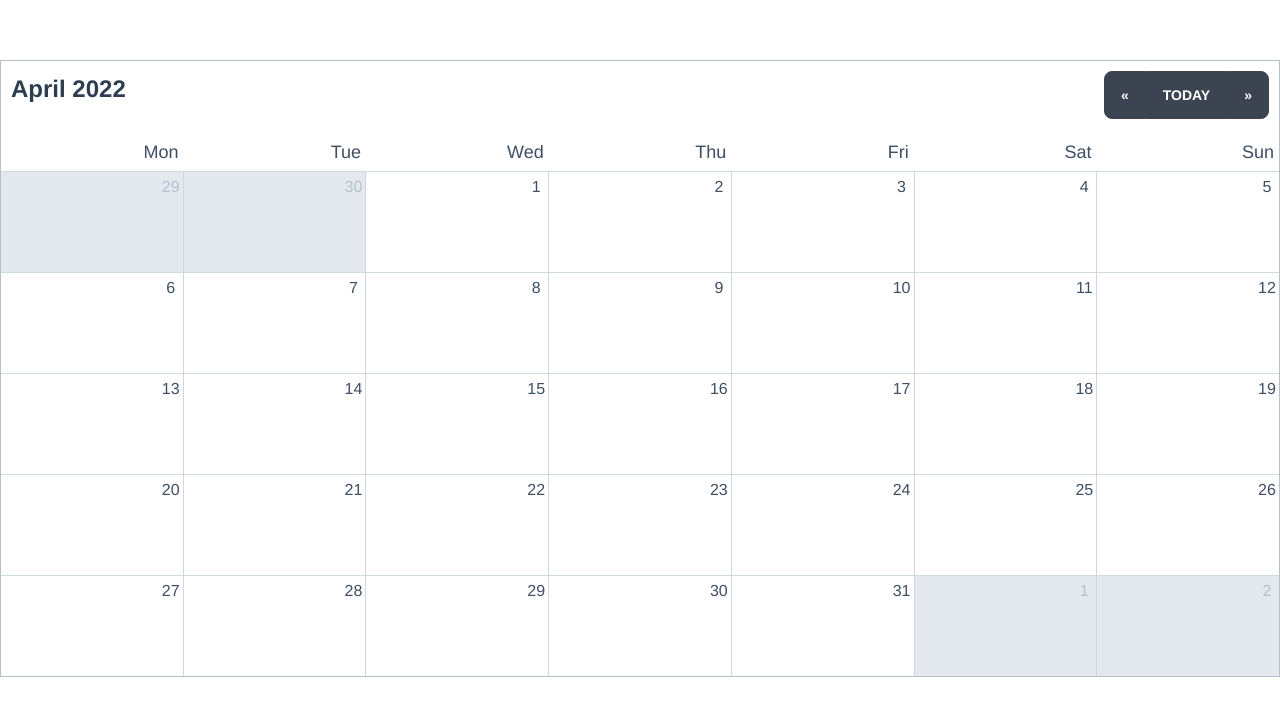
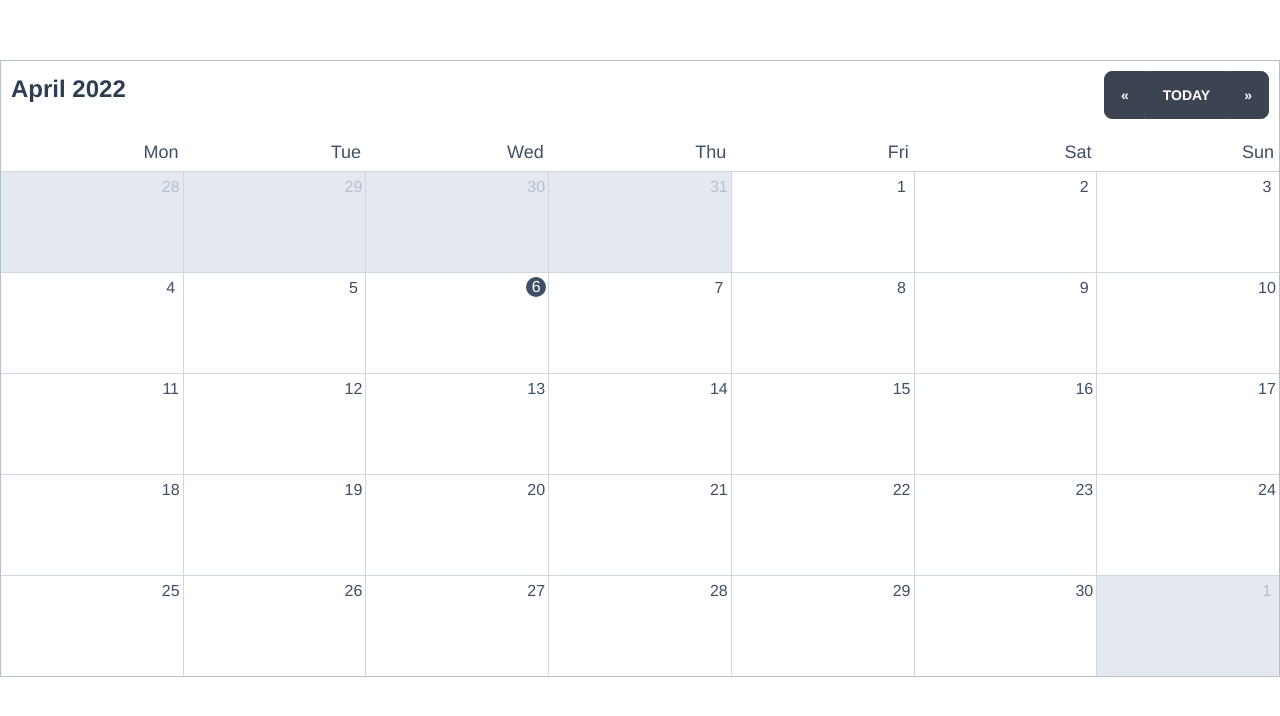
Before and after one commit to tturturiello/lizandar, a Vue app: page / in a window 1280 px wide. Shown: the top 716 px of the page. Built offline with nearby package versions, Linux system fonts and the light colour scheme.

Commit message:
completed reactive calendar

```diff
--- a/src/components/CalendarMonth.vue
+++ b/src/components/CalendarMonth.vue
@@ -2,12 +2,12 @@
   <div class="calendar-month">
     <div class="calendar-month-header">
       <CalendarDateIndicator
-        :selected-date="selectedDate"
+        :selected-date="selectedDate.value"
         class="calendar-month-header-selected-month"
       />
       <CalendarDateSelector
         :current-date="today"
-        :selected-date="selectedDate"
+        :selected-date="selectedDate.value"
         @dateSelected="selectDate"
       />
     </div>
@@ -19,7 +19,7 @@
 </template>
 
 <script setup>
-import { computed, ref } from 'vue'
+import { computed, ref, reactive } from 'vue'
 import dayjs from "dayjs";
 import weekday from "dayjs/plugin/weekday";
 import weekOfYear from "dayjs/plugin/weekOfYear";
@@ -27,88 +27,82 @@ import CalendarDateIndicator from "./CalendarDateIndicator.vue"
 import CalendarDateSelector from "./CalendarDateSelector.vue"
 import CalendarWeekdays from './CalendarWeekdays.vue';
 import CalendarMonthDayItem from './CalendarMonthDayItem.vue';
+import { data } from 'browserslist';
 
 dayjs.extend(weekday);
 dayjs.extend(weekOfYear);
 
-let selectedDate = ref( dayjs() )
+let selectedDate = reactive ({
+  value: dayjs()
+});
+
 let today = ref( dayjs().format("YYYY-MM-DD") )
 
-const days = ([
-        { date: "2020-06-29", isCurrentMonth: false },
-        { date: "2020-06-30", isCurrentMonth: false },
-        { date: "2020-07-01", isCurrentMonth: true },
-        { date: "2020-07-02", isCurrentMonth: true },
-        { date: "2020-07-03", isCurrentMonth: true },
-        { date: "2020-07-04", isCurrentMonth: true },
-        { date: "2020-07-05", isCurrentMonth: true },
-        { date: "2020-07-06", isCurrentMonth: true },
-        { date: "2020-07-07", isCurrentMonth: true },
-        { date: "2020-07-08", isCurrentMonth: true },
-        { date: "2020-07-09", isCurrentMonth: true },
-        { date: "2020-07-10", isCurrentMonth: true },
-        { date: "2020-07-11", isCurrentMonth: true },
-        { date: "2020-07-12", isCurrentMonth: true },
-        { date: "2020-07-13", isCurrentMonth: true },
-        { date: "2020-07-14", isCurrentMonth: true },
-        { date: "2020-07-15", isCurrentMonth: true },
-        { date: "2020-07-16", isCurrentMonth: true },
-        { date: "2020-07-17", isCurrentMonth: true },
-        { date: "2020-07-18", isCurrentMonth: true },
-        { date: "2020-07-19", isCurrentMonth: true },
-        { date: "2020-07-20", isCurrentMonth: true },
-        { date: "2020-07-21", isCurrentMonth: true },
-        { date: "2020-07-22", isCurrentMonth: true },
-        { date: "2020-07-23", isCurrentMonth: true },
-        { date: "2020-07-24", isCurrentMonth: true },
-        { date: "2020-07-25", isCurrentMonth: true },
-        { date: "2020-07-26", isCurrentMonth: true },
-        { date: "2020-07-27", isCurrentMonth: true },
-        { date: "2020-07-28", isCurrentMonth: true },
-        { date: "2020-07-29", isCurrentMonth: true },
-        { date: "2020-07-30", isCurrentMonth: true },
-        { date: "2020-07-31", isCurrentMonth: true },
-        { date: "2020-08-01", isCurrentMonth: false },
-        { date: "2020-08-02", isCurrentMonth: false }]);
+const days = computed(() => {
+  return [
+        ...previousMonthDays(),
+        ...currentMonthDays(),
+        ...nextMonthDays()
+      ];
+})
 
-function selectDate(newSelectedDate) {
-  selectedDate.value = newSelectedDate
+function month() {
+  return Number(selectedDate.value.format("M"));
+}
+
+function year() {
+  return Number(selectedDate.value.format("YYYY"));
 }
 
 function numberOfDaysInMonth() {
-  return dayjs(this.selectDate).daysInMonth();
+  return dayjs(selectedDate.value).daysInMonth();
 }
 
 function currentMonthDays() {
-  return [...Array(this.numberOfDaysInMonth)].map((day, index) => {
+  return [...Array(numberOfDaysInMonth())].map((_, index) => {
     return {
-      date: dayjs(`${this.year}-${this.month}-${index + 1}`).format("YYYY-MM_DD"),
+      date: dayjs(`${year()}-${month()}-${index + 1}`).format("YYYY-MM-DD"),
       isCurrentMonth: true
     };
   });
 }
 
-function getToday() {
-  return dayjs().format("YYYY-MM-DD");
-}
+function previousMonthDays() {
+    const firstDayOfTheMonthWeekday = getWeekday(currentMonthDays()[0].date);
+    const previousMonth = dayjs(`${year()}-${month()}-01`).subtract(1, "month");
 
-function getMonth() {
-  return Number(this.selectDate.format("M"));
-}
+    const visibleNumberOfDaysFromPreviousMonth = firstDayOfTheMonthWeekday ? firstDayOfTheMonthWeekday - 1 : 6;
 
-function getYear() {
-  return Number(this.selectDate.format("YYYY"));
-}
+    const previousMonthLastMondayDayOfMonth = dayjs(currentMonthDays()[0].date).subtract(visibleNumberOfDaysFromPreviousMonth, "day").date();
+
+    return [...Array(visibleNumberOfDaysFromPreviousMonth)].map((_, index) => {
+      return {
+        date: dayjs(`${previousMonth.year()}-${previousMonth.month() + 1}-${previousMonthLastMondayDayOfMonth + index}`).format("YYYY-MM-DD"),
+        isCurrentMonth: false
+      };
+    });
+  }
+
+function nextMonthDays() {
+    const lastDayOfTheMonthWeekday = getWeekday(`${year()}-${month()}-${currentMonthDays().length}`);
+    const nextMonth = dayjs(`${year()}-${month()}-01`).add(1, "month");
+    const visibleNumberOfDaysFromNextMonth = lastDayOfTheMonthWeekday ? 7 - lastDayOfTheMonthWeekday : lastDayOfTheMonthWeekday;
+
+    return [...Array(visibleNumberOfDaysFromNextMonth)].map((_, index) => {
+      return {
+        date: dayjs(`${nextMonth.year()}-${nextMonth.month() + 1}-${index + 1}`).format("YYYY-MM-DD"),
+        isCurrentMonth: false
+      };
+    });
+  }
 
 function getWeekday(date) {
   return dayjs(date).weekday();
 }
 
-// TODO return days as a single array
-// function days() {
-//   return [
-//   ]
-// }
+function selectDate(newSelectedDate) {
+  selectedDate.value = newSelectedDate
+}
 
 </script>
 
```
